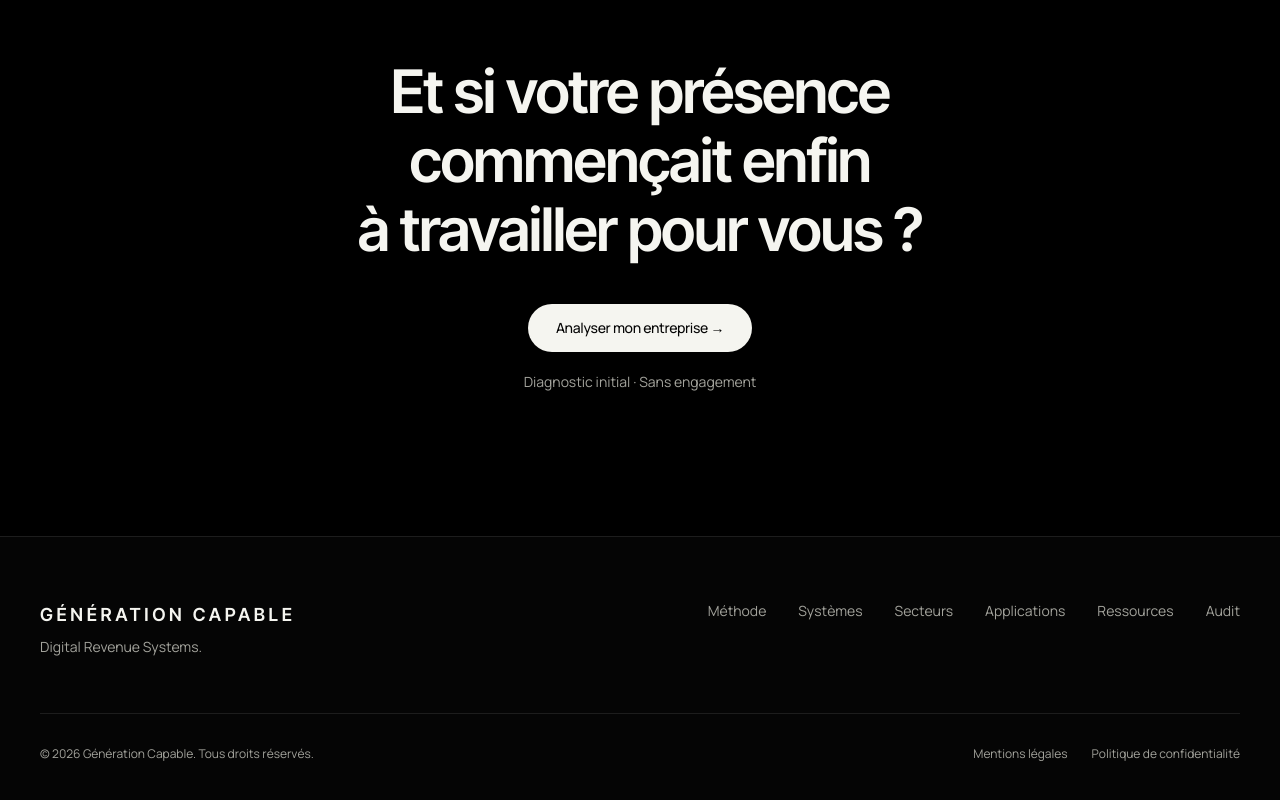
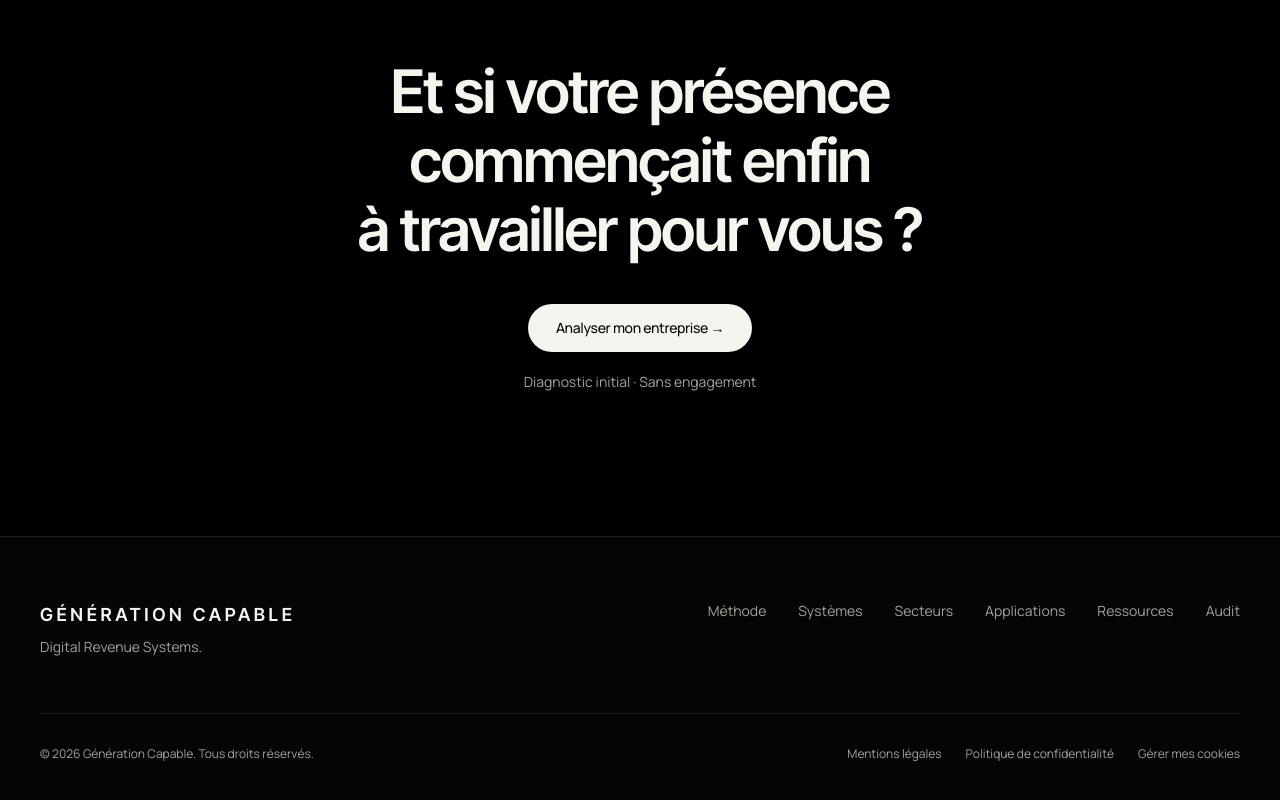
Before and after one commit to mathieumilo3-bot/-generation-capable, a Next.js app in the folder site-vitrine/: page / in a window 1280 px wide. Shown: the part 6432-7232 px from the top of the page. Built offline with nearby package versions, Linux system fonts and the light colour scheme; no server answers.

Commit message:
feat(privacy): add cookie preferences control

```diff
--- a/site-vitrine/src/components/layout/Footer.tsx
+++ b/site-vitrine/src/components/layout/Footer.tsx
@@ -34,6 +34,13 @@ export function Footer() {
                 {link.label}
               </Link>
             ))}
+            <button
+              type="button"
+              onClick={() => window.dispatchEvent(new Event("gc:open-consent"))}
+              className="hover:text-[var(--color-text)]"
+            >
+              Gérer mes cookies
+            </button>
           </div>
         </div>
       </div>
```
